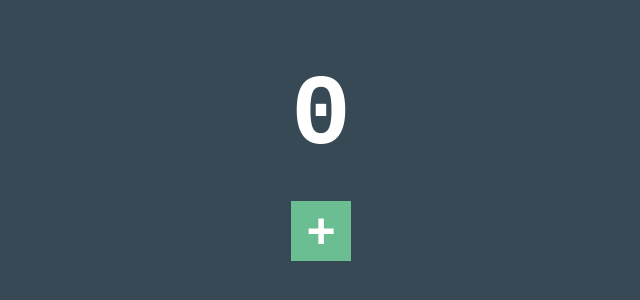
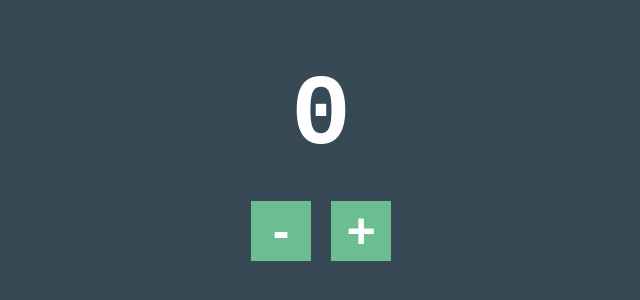
Before and after one commit to kaled4000/React, a React (Create React App) app in the folder my-app/: page / in a window 1280 px wide. Shown: the part 120-420 px from the top of the page, without its empty margins (319-959 px from the left). Built offline with nearby package versions, Linux system fonts and the light colour scheme.

Commit message:
use Hooks Complete

```diff
--- a/my-app/src/componet/App.jsx
+++ b/my-app/src/componet/App.jsx
@@ -1,7 +1,30 @@
-import React from "react";
+import React ,{useState} from "react";
+//import ReactDOM  from "react-dom";
 
 function App() {
-  return <div />;
+  //var count = 0;
+
+  const [count,setCount]= useState(0);
+
+  //console.log(count);
+  // RGB_color
+  // const [red,green,blue] = [9,132,227];
+  // console.log(blue);
+
+  function Increse(){
+    //count++;
+    setCount(count + 1)
+  }
+  function Reduce(){
+    setCount(count - 1)
+  }
+    return <div className="container">
+  <h1>{count}</h1>
+  <button onClick={Reduce}>-</button>
+  <button onClick={Increse}>+</button>
+
+</div>
+
 }
 
 export default App;
--- a/my-app/src/index.js
+++ b/my-app/src/index.js
@@ -1,12 +1,6 @@
 import React from "react";
 import ReactDOM from "react-dom";
+import App from "./componet/App";
 
-var count = 0;
 
-ReactDOM.render(
-  <div className="container">
-    <h1>{count}</h1>
-    <button>+</button>
-  </div>,
-  document.getElementById("root")
-);
+ReactDOM.render(<App />,document.getElementById("root"));
```
